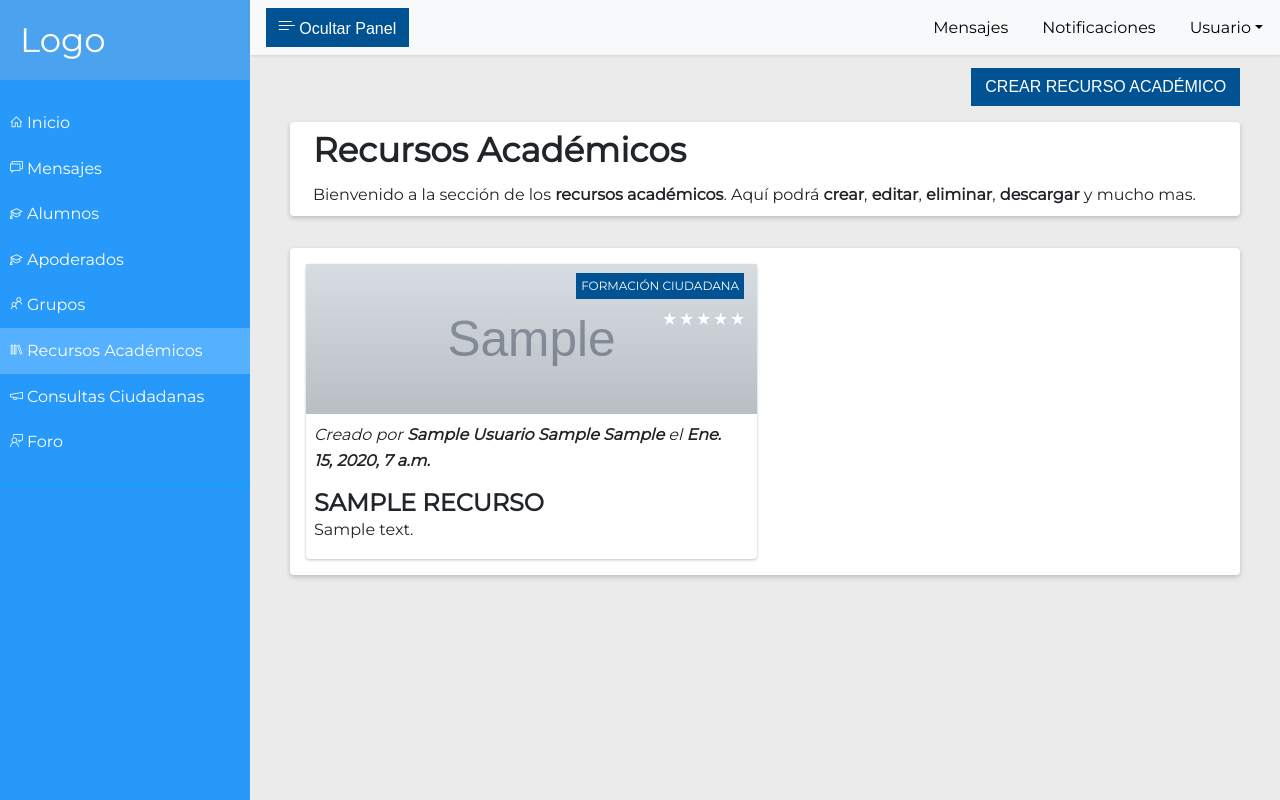
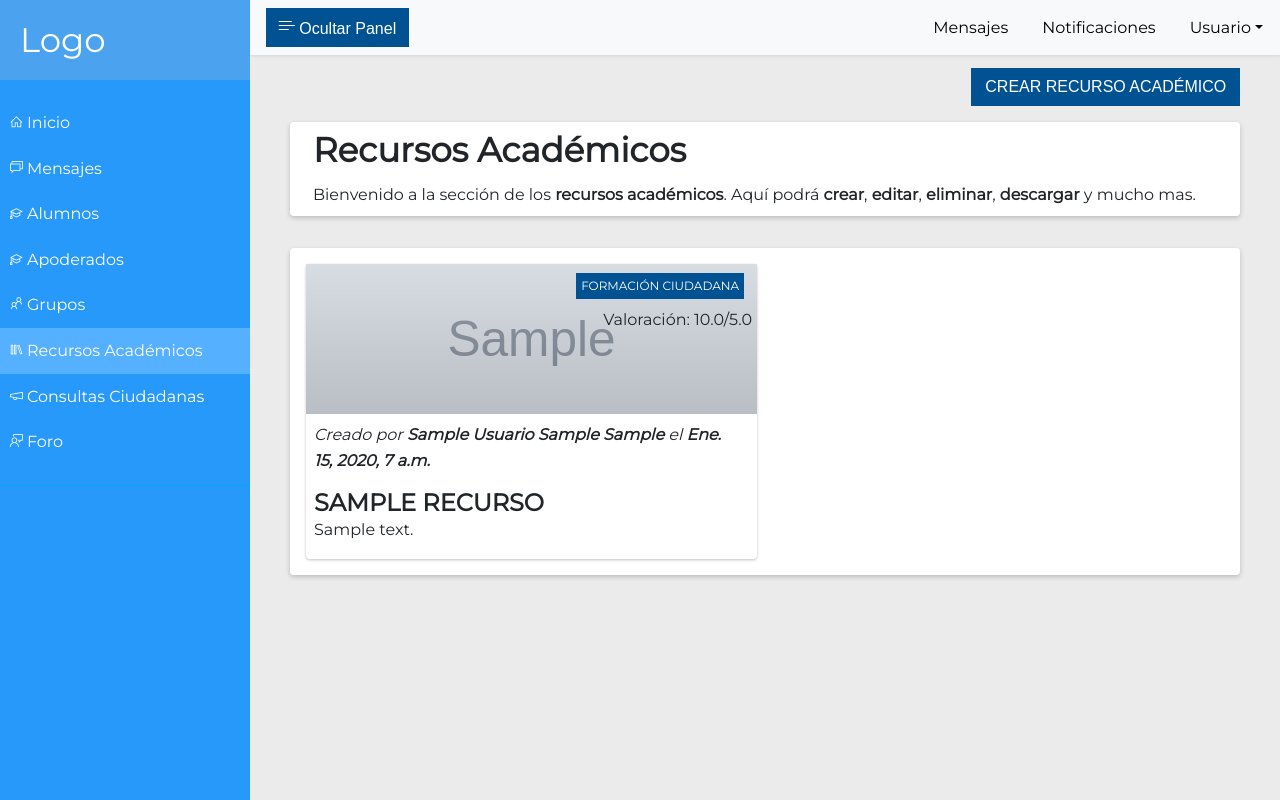
Before and after one commit to johannvalenzuela/formacion-ciudadana, a Django app: page /biblioteca_digital/ in a window 1280 px wide. Run offline with Django 3.2, Linux system fonts and the light colour scheme; a user stored in the database is signed in; tables that the repository leaves empty hold one stand-in row (values such as "Sample post"); grey boxes marked "Sample" are stand-in pictures; some libraries are stand-ins or nearby versions.

Commit message:
feat: Agregado valoracion total a la vista principal

```diff
--- a/biblioteca_digital/templates/biblioteca_digital/principal.html
+++ b/biblioteca_digital/templates/biblioteca_digital/principal.html
@@ -73,14 +73,7 @@
                                         <span class="badge badge-pill badge-primary">Otros</span>
                                         {% endif %}
                                     </div>
-                                    <div class="total-star-rating mr-2">
-                                        <span class="mi mi-FavoriteStar text-white" data-rating="1"></span>
-                                        <span class="mi mi-FavoriteStar text-white" data-rating="2"></span>
-                                        <span class="mi mi-FavoriteStar text-white" data-rating="3"></span>
-                                        <span class="mi mi-FavoriteStar text-white" data-rating="4"></span>
-                                        <span class="mi mi-FavoriteStar text-white" data-rating="5"></span>
-                                        <input type="hidden" name="valoracion" class="total-rating-value" value="{{ recurso.valoracionTotal }}">
-                                    </div>
+                                    <p>Valoración: {{recurso.valoracionTotal}}/5.0</p>
                                 </div>
                             </div>
                             <div class="m-2">
```
